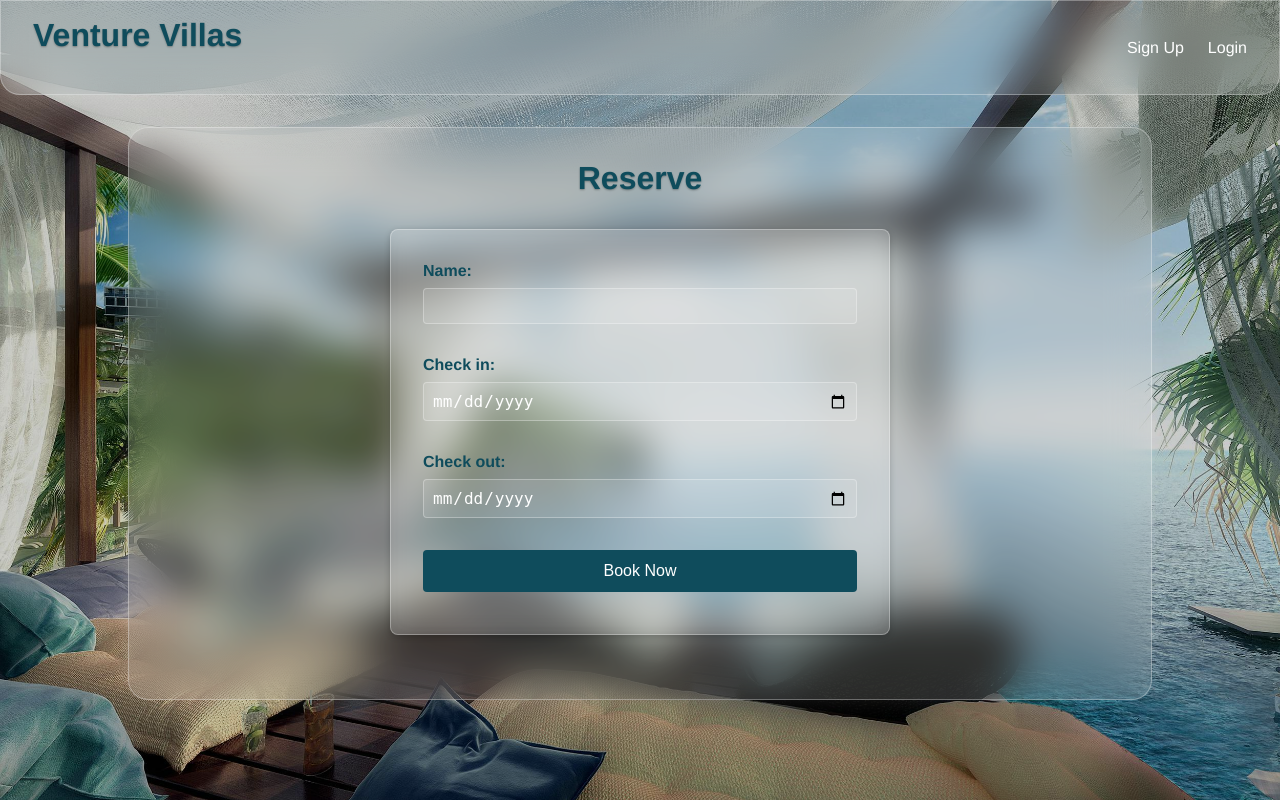
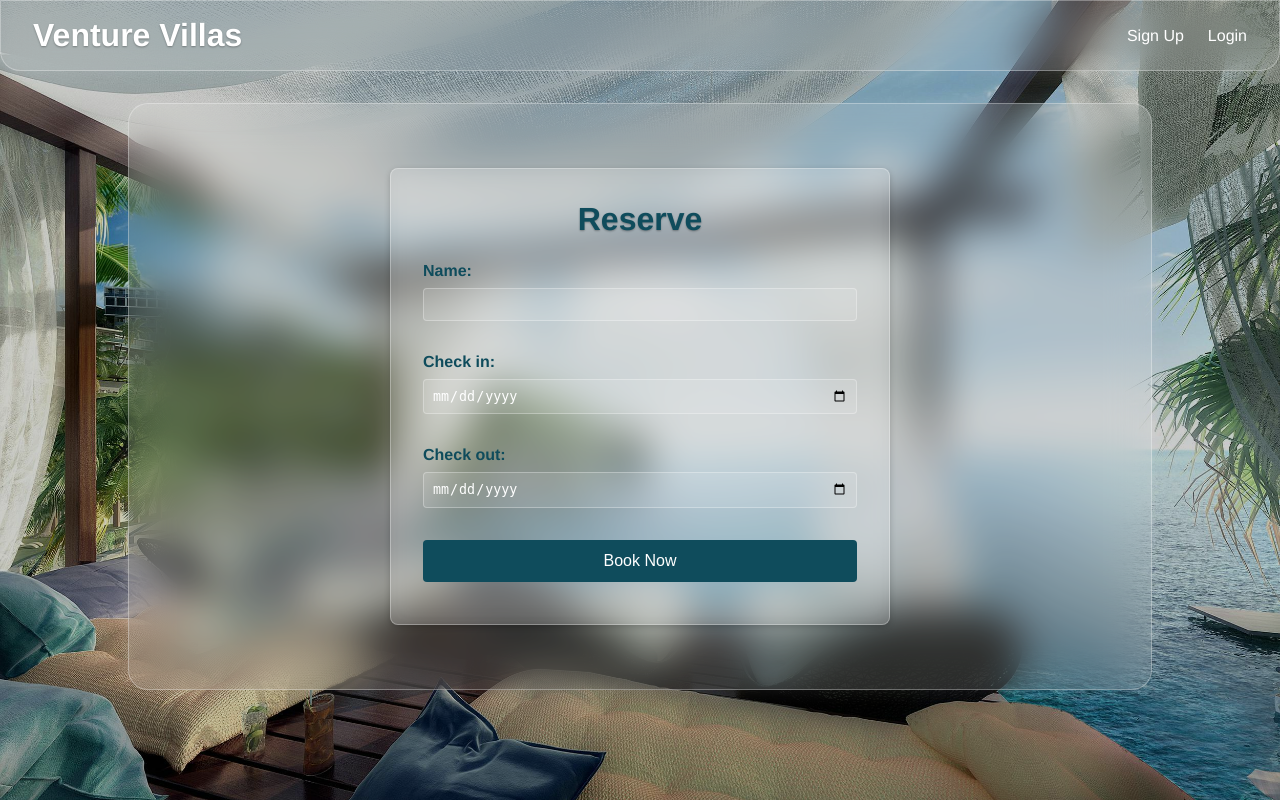
Before and after one commit to cdenzelcoleman/Venture-Villas, a Django app: template main_app/templates/reserve.html in a window 1280 px wide. Run offline with Django 5.2, Linux system fonts and the light colour scheme; the template is opened without the code that fills it: values that come from a table or form of the project are taken from there, others are empty.

Commit message:
CSS Reservations touch ups

```diff
--- a/main_app/static/css/resorts/reserve.css
+++ b/main_app/static/css/resorts/reserve.css
@@ -1,4 +1,7 @@
-form {
+/* reserve.css */
+
+/* Container for the reservation form */
+.reserve-container {
     max-width: 500px;
     margin: 2rem auto;
     padding: 2rem;
@@ -9,53 +12,59 @@
     border-radius: 8px;
     box-shadow: 0 2px 6px rgba(0, 0, 0, 0.2);
     color: var(--pure-white);
+    text-align: center;
   }
 
-  h1 {
-    text-align: center;
+  /* Heading styling */
+  .reserve-container h1 {
+    font-size: 2rem;
     margin-bottom: 1.5rem;
     color: var(--deep-teal);
   }
 
-  form p {
+  /* Form element styling */
+  .reserve-container form p {
     margin-bottom: 1rem;
+    text-align: left;
   }
 
-  form label {
+  /* Label styling */
+  .reserve-container form label {
     display: block;
     margin-bottom: 0.5rem;
     font-weight: bold;
     color: var(--deep-teal);
   }
 
-  form input[type="text"],
-  form input[type="date"],
-  form input[type="number"],
-  form select,
-  form textarea {
+  /* Input and textarea styling */
+  .reserve-container form input[type="text"],
+  .reserve-container form input[type="date"],
+  .reserve-container form input[type="number"],
+  .reserve-container form select,
+  .reserve-container form textarea {
     width: 100%;
     padding: 0.5rem;
     margin-bottom: 1rem;
     border: 1px solid rgba(255, 255, 255, 0.3);
     border-radius: 4px;
-    background-color: rgba(255, 255, 255, 0.1);
+    background: rgba(255, 255, 255, 0.1);
     color: var(--pure-white);
-    font-size: 1rem;
   }
 
-  .btn.submit {
+  /* Submit button styling */
+  .reserve-container form .btn.submit {
+    display: inline-block;
     width: 100%;
     background-color: var(--deep-teal);
     color: var(--pure-white);
+    padding: 0.75rem;
     border: none;
-    padding: 0.75rem;
+    border-radius: 4px;
     font-size: 1rem;
-    border-radius: 4px;
     cursor: pointer;
     transition: background-color 0.3s ease;
-    text-align: center;
   }
 
-  .btn.submit:hover {
+  .reserve-container form .btn.submit:hover {
     background-color: var(--muted-sage);
   }
--- a/main_app/templates/reserve.html
+++ b/main_app/templates/reserve.html
@@ -4,10 +4,12 @@
   <link rel="stylesheet" href="{% static 'css/resorts/reserve.css' %}" />
 {% endblock %}
 {% block content %}
+<div class="reserve-container">
   <h1>Reserve {{ resort.name }}</h1>
   <form method="post" action="">
     {% csrf_token %}
     {{ form.as_p }}
     <button type="submit" class="btn submit">Book Now</button>
   </form>
+</div>
 {% endblock %}
```
